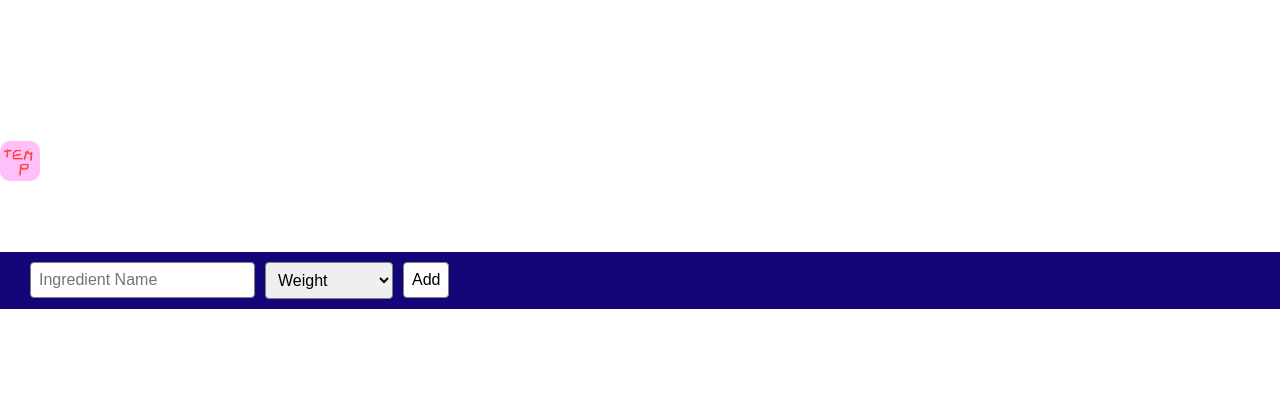
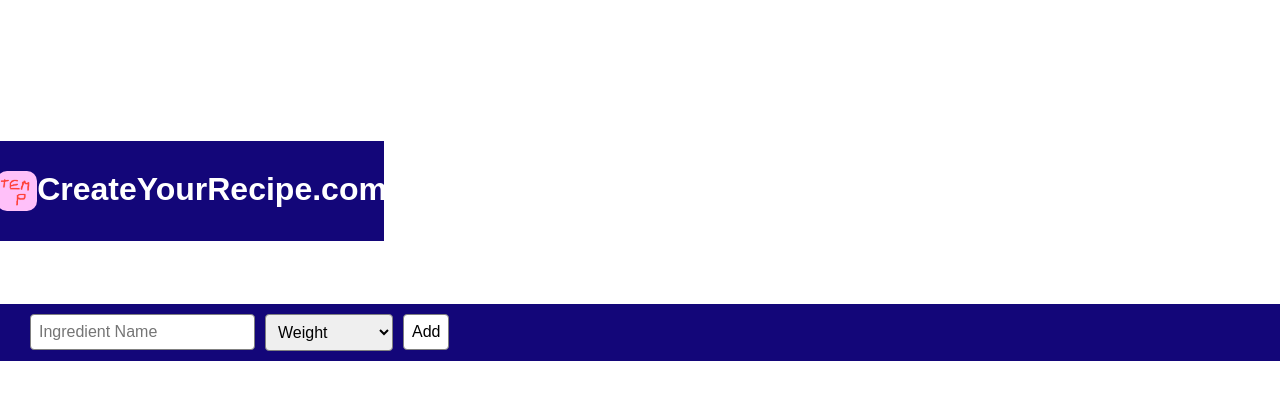
Before and after one commit to heytoki/ACIT2911, a Flask app: page /ingredient in a window 1280 px wide. Shown: the top 400 px of the page. Run offline with Flask 3, Linux system fonts and the light colour scheme.

Commit message:
create page style updated

```diff
--- a/static/style.css
+++ b/static/style.css
@@ -187,6 +187,19 @@ body {
     list-style-type: none;
 }
 
+
+#pageHeader {
+    display: flex;
+    justify-content: center;
+    color: white;
+    background-color: #130679;
+    padding-bottom: 30px;
+    padding-top: 30px;
+    width: 30%;
+
+
+}
+
 .grid {
     display: grid;
     grid-template-areas:
@@ -194,7 +207,7 @@ body {
         "ing ins"
         "time diff";
     grid-template-columns: 1fr 1fr;
-    background-color: lightblue;
+    background-color: #130679;
 }
 
 .grid > div.ingredientListField {
--- a/templates/create.html
+++ b/templates/create.html
@@ -6,7 +6,7 @@
     <link rel="stylesheet" href="{{ url_for('static', filename='style.css') }}">
 </head>
 <body>
-    <h1 id="pageHeader"><img class="logo" src="/static/temp.jpg">CreateYourRecipe.com</h1>
+    <h1 id="pageHeader"><img class="logo" src="/static/chef.jpg">CreateYourRecipe.com</h1>
     <h3>Create a New Recipe</h3>
 
     <form class="grid" method="POST" action="/recipes/create">
```
